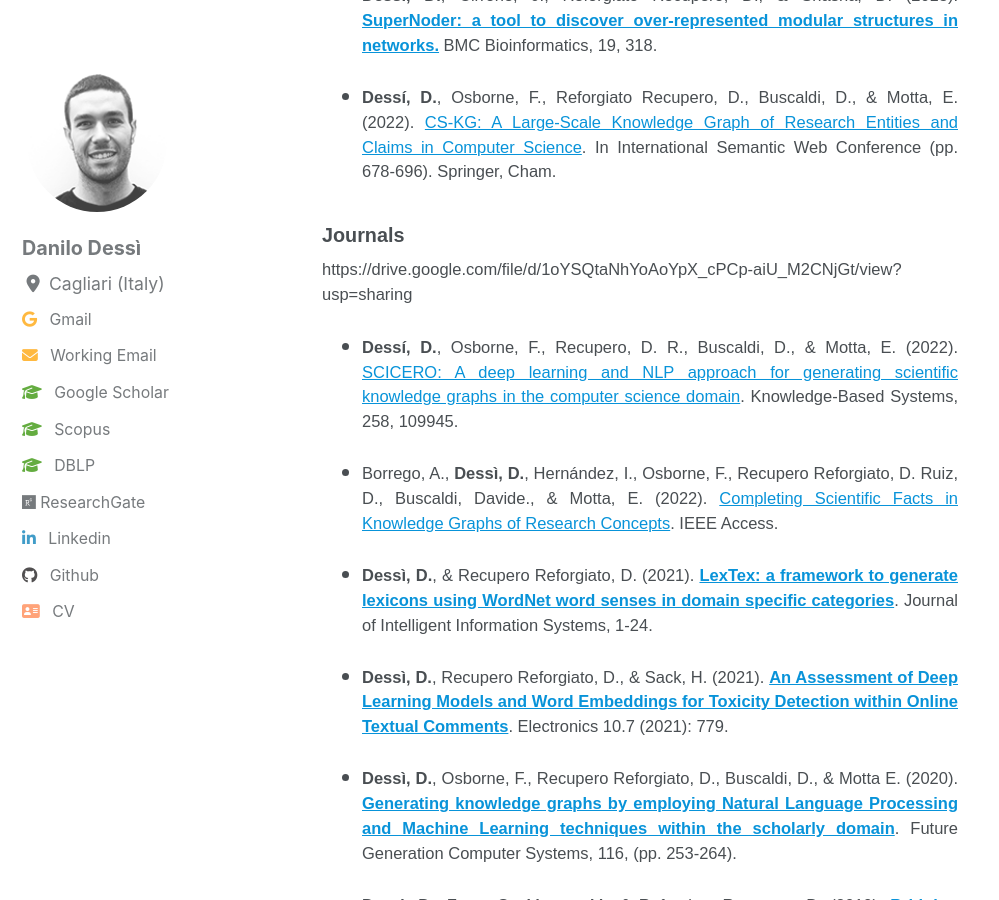
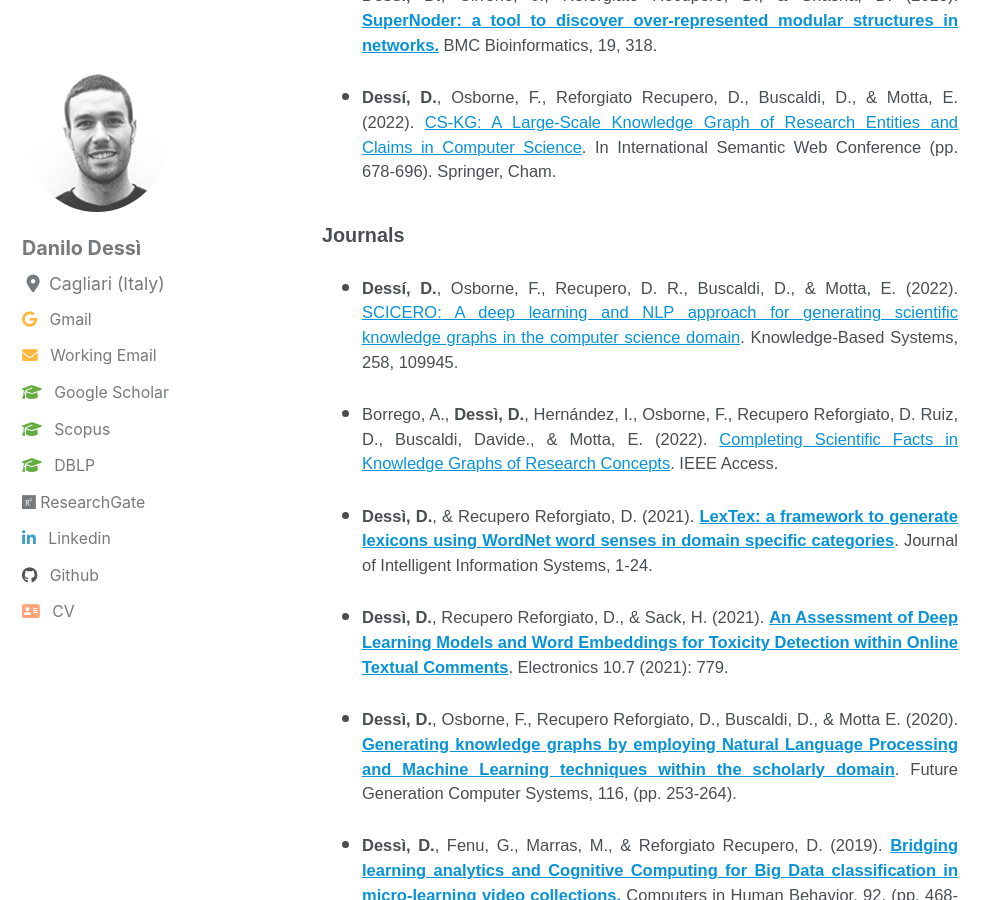
Before and after one commit to danilo-dessi/danilo-dessi.github.io, a Jekyll site: the page built from pages/publications.md, in a window 1280 px wide and 900 px high, scrolled down 613 px. Shown: the whole window, without its empty margins (0-999 px from the left). Built offline with Jekyll 4.4.1, drawn with Linux system fonts in a browser that asks for light colours; cached includes are drawn as plain includes; nearby versions of some CDN libraries; part of the change alters nothing that is shown.

Commit message:
Update publications.md

```diff
--- a/pages/publications.md
+++ b/pages/publications.md
@@ -19,7 +19,6 @@ title: Publications
 
 ### Journals
 
-https://drive.google.com/file/d/1oYSQtaNhYoAoYpX_cPCp-aiU_M2CNjGt/view?usp=sharing
 
 - **Dessí, D.**, Osborne, F., Recupero, D. R., Buscaldi, D., & Motta, E. (2022). [SCICERO: A deep learning and NLP approach for generating scientific knowledge graphs in the computer science domain](https://drive.google.com/file/d/1_3In8l7Z6iIBye_WTQeoT0ybTKo9tDit/view?usp=sharing). Knowledge-Based Systems, 258, 109945.
 
```
